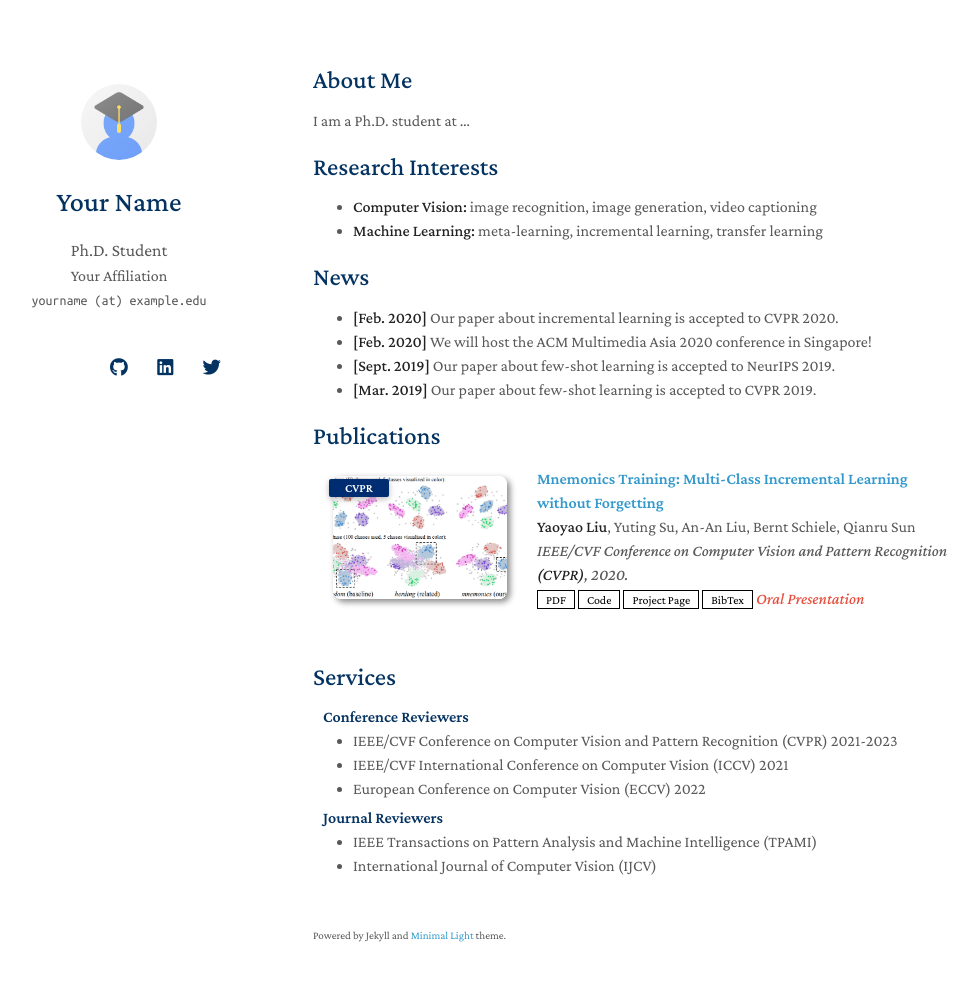
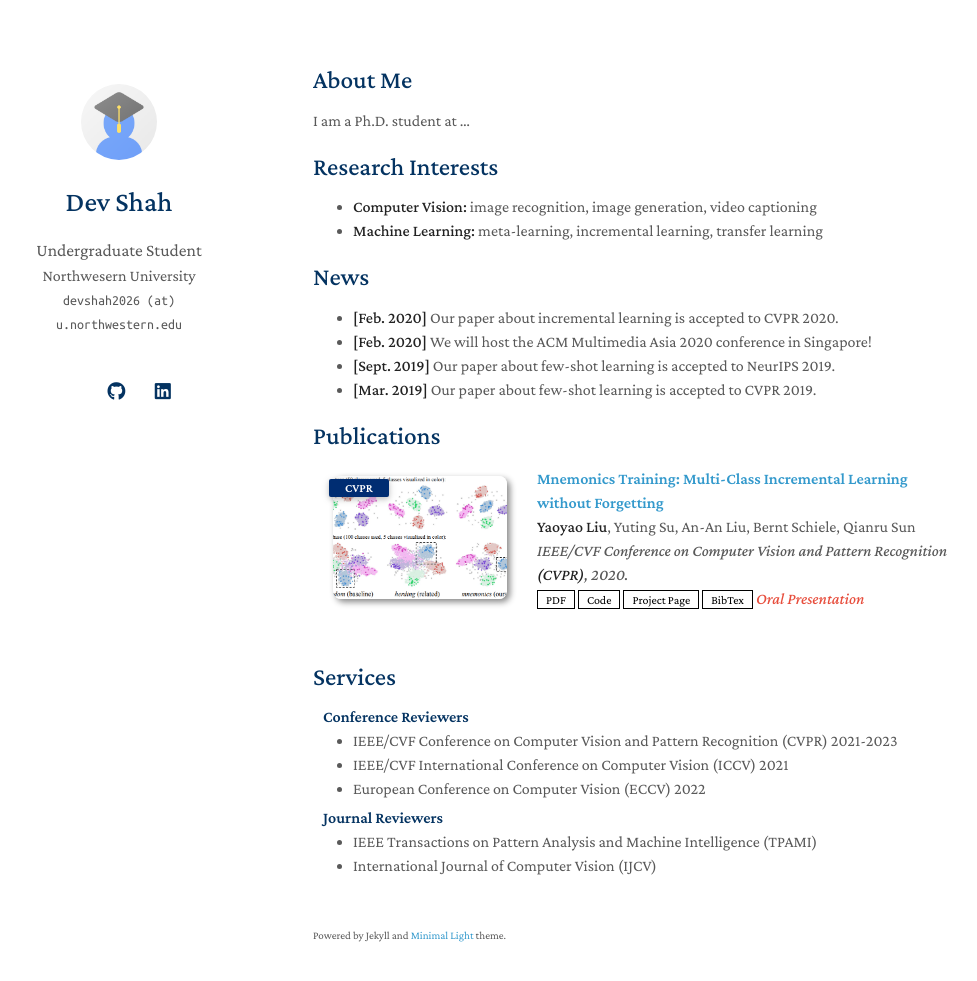
Before and after one commit to devshah2/dev-shah, a Jekyll site: the page built from index.md, in a window 1280 px wide and 1016 px high. Shown: the top 981 px of the window, without its empty margins (157-1134 px from the left). Built offline with Jekyll 4.4.1, drawn with Linux system fonts in a browser that asks for light colours; nearby versions of some CDN libraries; a style sheet for code colours, icons or effects is not loaded; our own code applies the rules of GitHub Pages for plain Markdown files.

Commit message:
Update _config.yml

```diff
--- a/_config.yml
+++ b/_config.yml
@@ -1,8 +1,8 @@
 # Basic Information
-title: Your Name
-position: Ph.D. Student
-affiliation: Your Affiliation
-email: yourname (at) example.edu
+title: Dev Shah
+position: Undergraduate Student
+affiliation: Northwesern University
+email: devshah2026 (at) u.northwestern.edu
 
 # Search Engine Optimization (SEO)
 # The following information is used to improve the website traffic from search engines, e.g., Google.
@@ -12,11 +12,9 @@ canonical: https://minimal-light-theme.yliu.me/
 
 # Links
 # If you don't need one of them, you may delete the corresponding line.
-google_scholar: https://scholar.google.com/
 cv_link: assets/files/curriculum_vitae.pdf
-github_link: https://github.com/
-linkedin: https://www.linkedin.com/
-twitter: https://twitter.com/
+github_link: hhttps://github.com/devshah2
+linkedin: https://www.linkedin.com/in/dev-chetan-shah/
 
 # Images (e.g., your profile picture and your website's favicon)
 # "favicon" and "favicon_dark" are used for the light and dark modes, respectively.
```
